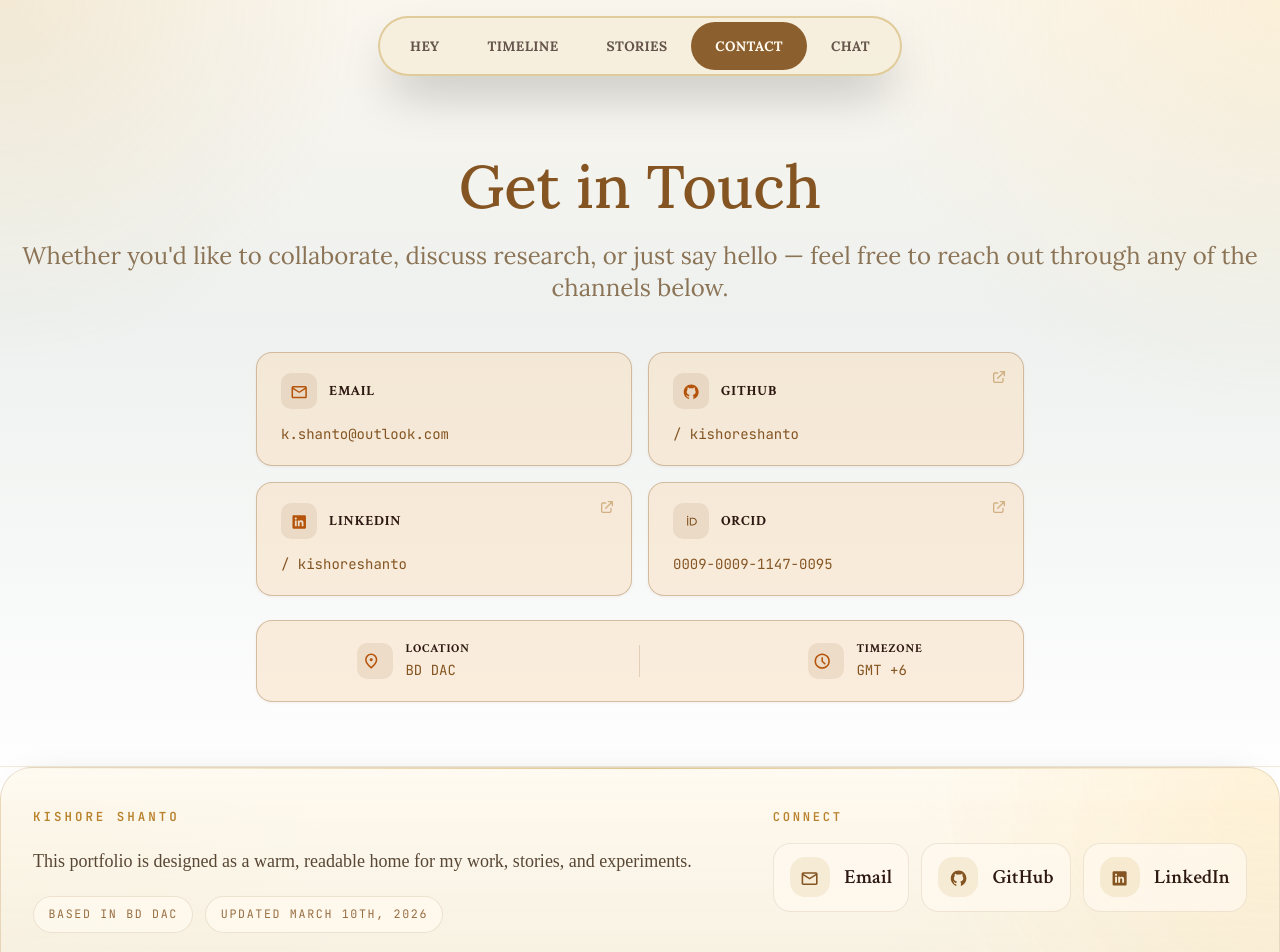
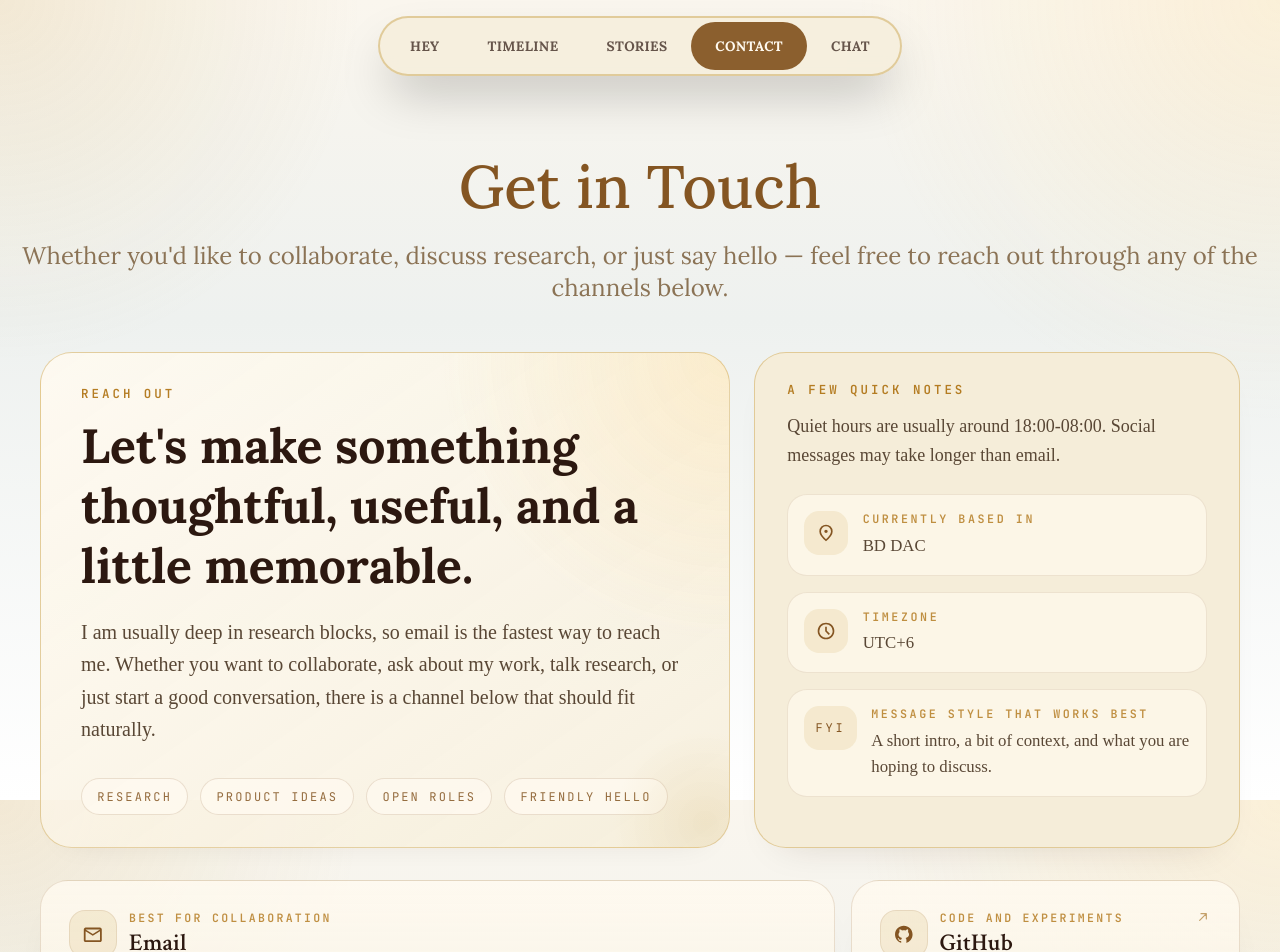
Before and after one commit to kishoreshanto/kishoreshanto, a SvelteKit app: page /contact in a window 1280 px wide. Shown: the top 952 px of the page. Built offline with nearby package versions, Linux system fonts and the light colour scheme; a web font is replaced by a local one.

Commit message:
feat: enhance contact page with detailed contact cards and improved layout

```diff
--- a/src/routes/contact/+page.svelte
+++ b/src/routes/contact/+page.svelte
@@ -8,14 +8,25 @@
 	import TimeIcon from '$component/visuals/icons/TimeIcon.svelte';
 	import ResumeIcon from '$component/visuals/icons/ResumeIcon.svelte';
 
-	let visible = $state(true);
+	type IconComponent = typeof EmailIcon;
+
+	type ContactCard = {
+		id: string;
+		label: string;
+		value: string;
+		href: string;
+		show: boolean;
+		external: boolean;
+		icon: IconComponent;
+		eyebrow: string;
+		description: string;
+	};
 
 	const orcidId = data.orcid_url.split('/').pop() ?? '';
-
-	// Compute local time string from GMT offset
-	const gmtSign = data.current_gmt_offset >= 0 ? '+' : '−';
-	const gmtAbs = Math.abs(data.current_gmt_offset);
-	const timezoneLabel = `GMT ${gmtSign}${gmtAbs}`;
+	const timezoneLabel = `UTC${data.current_gmt_offset >= 0 ? '+' : '-'}${Math.abs(data.current_gmt_offset)}`;
+	const quietHoursLabel = `${String(data.inactive_start_time).padStart(2, '0')}:00-${String(
+		data.inactive_end_time
+	).padStart(2, '0')}:00`;
 
 	const cards: ContactCard[] = [
 		{
@@ -25,7 +36,10 @@
 			href: `mailto:${data.mail}`,
 			show: data.show_mail,
 			external: false,
-			icon: EmailIcon
+			icon: EmailIcon,
+			eyebrow: 'Best for collaboration',
+			description:
+				'Project ideas, research conversations, freelance inquiries, or a thoughtful hello.'
 		},
 		{
 			id: 'github',
@@ -34,7 +48,10 @@
 			href: data.github_url,
 			show: data.show_github,
 			external: true,
-			icon: GithubIcon
+			icon: GithubIcon,
+			eyebrow: 'Code and experiments',
+			description:
+				'Browse recent builds, technical work, and the things I am currently tinkering with.'
 		},
 		{
 			id: 'linkedin',
@@ -43,7 +60,10 @@
 			href: data.linkedin_url,
 			show: data.show_linkedin,
 			external: true,
-			icon: LinkedInIcon
+			icon: LinkedInIcon,
+			eyebrow: 'Professional updates',
+			description:
+				'The easiest place to connect around roles, introductions, and professional context.'
 		},
 		{
 			id: 'orcid',
@@ -52,7 +72,10 @@
 			href: data.orcid_url,
 			show: data.show_orcid,
 			external: true,
-			icon: EmailIcon
+			icon: EmailIcon,
+			eyebrow: 'Research identity',
+			description:
+				'A clean way to find publications, records, and scholarly references in one place.'
 		},
 		{
 			id: 'instagram',
@@ -61,39 +84,118 @@
 			href: data.instagram_url,
 			show: data.show_instagram,
 			external: true,
-			icon: InstagramIcon
+			icon: InstagramIcon,
+			eyebrow: 'Occasional snapshots',
+			description: 'A lighter channel for personal moments and small glimpses outside of work.'
 		},
 		{
 			id: 'resume',
 			label: 'Resume',
-			value: 'View Resume',
+			value: 'View resume',
 			href: data.resume_url,
 			show: data.show_resume,
 			external: true,
-			icon: ResumeIcon
+			icon: ResumeIcon,
+			eyebrow: 'Background at a glance',
+			description:
+				'A quick summary of experience, education, and the kind of work I like to pursue.'
 		}
 	];
 
-	const visibleCards = cards.filter((c) => c.show);
+	const visibleCards = cards.filter((card) => card.show);
+	const conversationTags = ['Research', 'Product ideas', 'Open roles', 'Friendly hello'];
+	const primaryMessage = data.request_do_not_disturb
+		? 'I am usually deep in research blocks, so email is the fastest way to reach me.'
+		: 'I am always happy to hear from kind people building interesting things.';
+	const responseNote = data.request_do_not_disturb
+		? `Quiet hours are usually around ${quietHoursLabel}. Social messages may take longer than email.`
+		: 'I usually reply best when the message has a little context and a clear reason for reaching out.';
 </script>
 
-<main class="container mx-auto mt-12 mb-16 max-w-3xl px-6 md:px-0">
-	<!-- Contact Cards -->
-	<div class="grid grid-cols-1 gap-4 sm:grid-cols-2">
-		{#each visibleCards as card, i (card.id)}
+<main class="container mx-auto mb-20 px-6 md:px-10">
+	<section class="grid gap-6 lg:grid-cols-[minmax(0,1.35fr)_minmax(320px,0.95fr)]">
+		<div class="hero-card surface-card-soft rounded-[2rem] px-6 py-8 sm:px-8 lg:px-10">
+			<p class="contact-kicker">Reach out</p>
+			<h2
+				class="mt-3 max-w-3xl font-lora text-4xl leading-tight font-semibold text-amber-800 md:text-5xl"
+			>
+				Let&apos;s make something thoughtful, useful, and a little memorable.
+			</h2>
+			<p class="mt-5 max-w-2xl font-ivy-text text-xl leading-relaxed text-gray-700">
+				{primaryMessage} Whether you want to collaborate, ask about my work, talk research, or just start
+				a good conversation, there is a channel below that should fit naturally.
+			</p>
+
+			<div class="mt-8 flex flex-wrap gap-3">
+				{#each conversationTags as tag (tag)}
+					<span class="contact-tag">{tag}</span>
+				{/each}
+			</div>
+		</div>
+
+		<aside class="surface-card rounded-[2rem] px-6 py-7 sm:px-8">
+			<div class="space-y-6">
+				<div>
+					<p class="contact-kicker">A few quick notes</p>
+					<p class="mt-3 font-ivy-text text-lg leading-relaxed text-gray-700">{responseNote}</p>
+				</div>
+
+				<div class="space-y-4">
+					{#if data.show_locals}
+						<div class="detail-row">
+							<div class="detail-icon">
+								<LocationIcon />
+							</div>
+							<div>
+								<p class="detail-label">Currently based in</p>
+								<p class="detail-value">{data.current_city}</p>
+							</div>
+						</div>
+
+						<div class="detail-row">
+							<div class="detail-icon">
+								<TimeIcon />
+							</div>
+							<div>
+								<p class="detail-label">Timezone</p>
+								<p class="detail-value">{timezoneLabel}</p>
+							</div>
+						</div>
+					{/if}
+
+					<div class="detail-row">
+						<div class="detail-icon detail-icon--text">
+							<span class="font-mono text-xs tracking-[0.24em] text-amber-700 uppercase">FYI</span>
+						</div>
+						<div>
+							<p class="detail-label">Message style that works best</p>
+							<p class="detail-value">
+								A short intro, a bit of context, and what you are hoping to discuss.
+							</p>
+						</div>
+					</div>
+				</div>
+			</div>
+		</aside>
+	</section>
+
+	<section class="mt-8 grid gap-4 md:grid-cols-2 xl:grid-cols-3">
+		{#each visibleCards as card (card.id)}
 			<a
-				id="contact-{card.id}"
+				id={`contact-${card.id}`}
 				href={card.href}
 				target={card.external ? '_blank' : undefined}
 				rel={card.external ? 'noopener noreferrer' : undefined}
-				class="contact-card group"
-				class:contact-visible={visible}
-				style="transition-delay: {100 + i * 80}ms"
+				class={[
+					'contact-card group',
+					card.id === 'email' && visibleCards.length > 2 && 'md:col-span-2 xl:col-span-2'
+				]}
 			>
-				<div class="mb-3 flex items-center gap-3">
+				<div class="flex items-start justify-between gap-4">
+					<div class="space-y-4">
+						<div class="flex items-center gap-3">
 							<div class="contact-icon-wrap">
 								{#if card.id === 'orcid'}
-							<!-- ORCID uses a custom inline SVG instead of a shared icon component -->
 									<svg
 										xmlns="http://www.w3.org/2000/svg"
 										viewBox="0 0 256 256"
@@ -116,97 +218,189 @@
 									<card.icon />
 								{/if}
 							</div>
-					<span class="font-crimson-text text-sm font-bold tracking-wider text-amber-800 uppercase"
-						>{card.label}</span
-					>
+
+							<div>
+								<p class="contact-card-kicker">{card.eyebrow}</p>
+								<h3 class="font-crimson-text text-2xl font-semibold text-amber-800">
+									{card.label}
+								</h3>
 							</div>
-				<span
-					class="font-mono text-sm text-amber-700 transition-colors duration-200 group-hover:text-amber-900"
-				>
-					{card.value}
-				</span>
+						</div>
+
+						<p class="font-ivy-text text-lg leading-relaxed text-gray-700">{card.description}</p>
+					</div>
+
 					{#if card.external}
 						<svg
-						class="absolute top-4 right-4 h-4 w-4 text-amber-600/40 transition-all duration-200 group-hover:text-amber-700"
+							class="h-4 w-4 shrink-0 text-amber-600/55 transition-transform duration-200 group-hover:translate-x-0.5 group-hover:-translate-y-0.5 group-hover:text-amber-700"
 							fill="none"
 							viewBox="0 0 24 24"
 							stroke="currentColor"
-						stroke-width="2"
+							stroke-width="1.8"
+							aria-hidden="true"
 						>
-						<path
-							stroke-linecap="round"
-							stroke-linejoin="round"
-							d="M10 6H6a2 2 0 00-2 2v10a2 2 0 002 2h10a2 2 0 002-2v-4M14 4h6m0 0v6m0-6L10 14"
-						/>
+							<path stroke-linecap="round" stroke-linejoin="round" d="M7 17 17 7M9 7h8v8" />
 						</svg>
 					{/if}
+				</div>
+
+				<div class="mt-8 flex items-center justify-between gap-4 border-t border-amber-700/15 pt-4">
+					<span class="font-mono text-sm tracking-[0.18em] text-amber-700 uppercase"
+						>{card.value}</span
+					>
+					<span class="font-mono text-xs tracking-[0.24em] text-amber-700/70 uppercase">
+						{card.external ? 'Open link' : 'Start email'}
+					</span>
+				</div>
 			</a>
 		{/each}
-	</div>
-
-	<!-- Location & Timezone -->
-	<div
-		class="contact-card mt-6 flex flex-col gap-4 sm:flex-row sm:items-center sm:justify-around"
-		class:contact-visible={visible}
-		style="transition-delay: {100 + visibleCards.length * 80 + 80}ms"
-	>
-		<div class="flex items-center gap-3">
-			<div class="contact-icon-wrap">
-				<LocationIcon />
-			</div>
-			<div>
-				<span
-					class="block font-crimson-text text-xs font-bold tracking-wider text-amber-800 uppercase"
-					>Location</span
-				>
-				<span class="font-mono text-sm text-amber-700">{data.current_city}</span>
-			</div>
-		</div>
-		<div class="hidden h-8 w-px bg-amber-700/20 sm:block"></div>
-		<div class="flex items-center gap-3">
-			<div class="contact-icon-wrap">
-				<TimeIcon />
-			</div>
-			<div>
-				<span
-					class="block font-crimson-text text-xs font-bold tracking-wider text-amber-800 uppercase"
-					>Timezone</span
-				>
-				<span class="font-mono text-sm text-amber-700">{timezoneLabel}</span>
-			</div>
-		</div>
-	</div>
-
-
+	</section>
 </main>
 
 <style>
-	/* Card base */
-	.contact-card {
+	.hero-card {
 		position: relative;
-		padding: 1.25rem 1.5rem;
-		border-radius: 1rem;
-		border: 1px solid rgb(146 100 52 / 0.35);
-		background: rgb(249 216 176 / 0.4);
-		box-shadow: 0 1px 3px rgb(146 100 52 / 0.08);
+		overflow: hidden;
+		background:
+			radial-gradient(circle at top right, rgb(255 210 117 / 0.24), transparent 34%),
+			linear-gradient(145deg, rgb(255 250 240 / 0.88), rgb(245 237 217 / 0.82));
 	}
 
-	/* Icon wrapper */
+	.hero-card::after {
+		content: '';
+		position: absolute;
+		inset: auto -4.5rem -4.5rem auto;
+		width: 12rem;
+		height: 12rem;
+		border-radius: 9999px;
+		background: radial-gradient(circle, rgb(196 154 60 / 0.14), transparent 68%);
+		pointer-events: none;
+	}
+
+	.contact-kicker {
+		font-family: var(--font-mono);
+		font-size: 0.78rem;
+		font-weight: 600;
+		letter-spacing: 0.24em;
+		text-transform: uppercase;
+		color: rgb(168 103 0 / 0.85);
+	}
+
+	.contact-tag {
+		border-radius: 9999px;
+		border: 1px solid rgb(132 85 34 / 0.16);
+		background: rgb(255 250 240 / 0.75);
+		padding: 0.55rem 0.95rem;
+		font-family: var(--font-mono);
+		font-size: 0.75rem;
+		letter-spacing: 0.18em;
+		text-transform: uppercase;
+		color: rgb(132 85 34 / 0.86);
+	}
+
+	.contact-card {
+		display: flex;
+		flex-direction: column;
+		justify-content: space-between;
+		border-radius: 1.75rem;
+		border: 1px solid rgb(132 85 34 / 0.16);
+		background: linear-gradient(180deg, rgb(255 250 240 / 0.84), rgb(245 237 217 / 0.72));
+		padding: 1.5rem;
+		box-shadow: 0 22px 44px -34px rgb(44 24 16 / 0.26);
+		transition:
+			transform 180ms ease,
+			border-color 180ms ease,
+			box-shadow 180ms ease,
+			background-color 180ms ease;
+	}
+
+	.contact-card:hover {
+		transform: translateY(-2px);
+		border-color: rgb(132 85 34 / 0.28);
+		box-shadow: 0 26px 52px -32px rgb(44 24 16 / 0.32);
+	}
+
+	.contact-card-kicker {
+		font-family: var(--font-mono);
+		font-size: 0.72rem;
+		font-weight: 600;
+		letter-spacing: 0.2em;
+		text-transform: uppercase;
+		color: rgb(168 103 0 / 0.72);
+	}
+
 	.contact-icon-wrap {
 		display: flex;
+		height: 3rem;
+		width: 3rem;
+		flex-shrink: 0;
 		align-items: center;
 		justify-content: center;
-		width: 2.25rem;
-		height: 2.25rem;
-		border-radius: 0.625rem;
-		background: rgb(146 100 52 / 0.12);
-		flex-shrink: 0;
+		border-radius: 1rem;
+		background: rgb(196 154 60 / 0.14);
+		border: 1px solid rgb(132 85 34 / 0.12);
 	}
 
 	.contact-icon-wrap :global(svg) {
-		width: 1.15rem;
-		height: 1.15rem;
-		fill: rgb(180 83 9);
+		width: 1.35rem;
+		height: 1.35rem;
+		fill: rgb(132 85 34);
 	}
 
+	.detail-row {
+		display: flex;
+		align-items: flex-start;
+		gap: 0.9rem;
+		border-radius: 1.25rem;
+		border: 1px solid rgb(132 85 34 / 0.12);
+		background: rgb(255 250 240 / 0.64);
+		padding: 1rem;
+	}
+
+	.detail-icon {
+		display: flex;
+		height: 2.75rem;
+		width: 2.75rem;
+		flex-shrink: 0;
+		align-items: center;
+		justify-content: center;
+		border-radius: 0.95rem;
+		background: rgb(196 154 60 / 0.14);
+	}
+
+	.detail-icon :global(svg) {
+		margin: 0;
+		height: 1.25rem;
+		width: 1.25rem;
+		fill: rgb(132 85 34);
+	}
+
+	.detail-icon--text {
+		width: auto;
+		min-width: 2.75rem;
+		padding-inline: 0.7rem;
+	}
+
+	.detail-label {
+		font-family: var(--font-mono);
+		font-size: 0.73rem;
+		font-weight: 600;
+		letter-spacing: 0.22em;
+		text-transform: uppercase;
+		color: rgb(168 103 0 / 0.72);
+	}
+
+	.detail-value {
+		margin-top: 0.25rem;
+		font-family: var(--font-ivy-text);
+		font-size: 1.05rem;
+		line-height: 1.55;
+		color: rgb(89 71 53);
+	}
+
+	@media (min-width: 768px) {
+		.contact-card {
+			padding: 1.75rem;
+		}
+	}
 </style>
```
Lines whose indentation alone changed are shown as unchanged.
